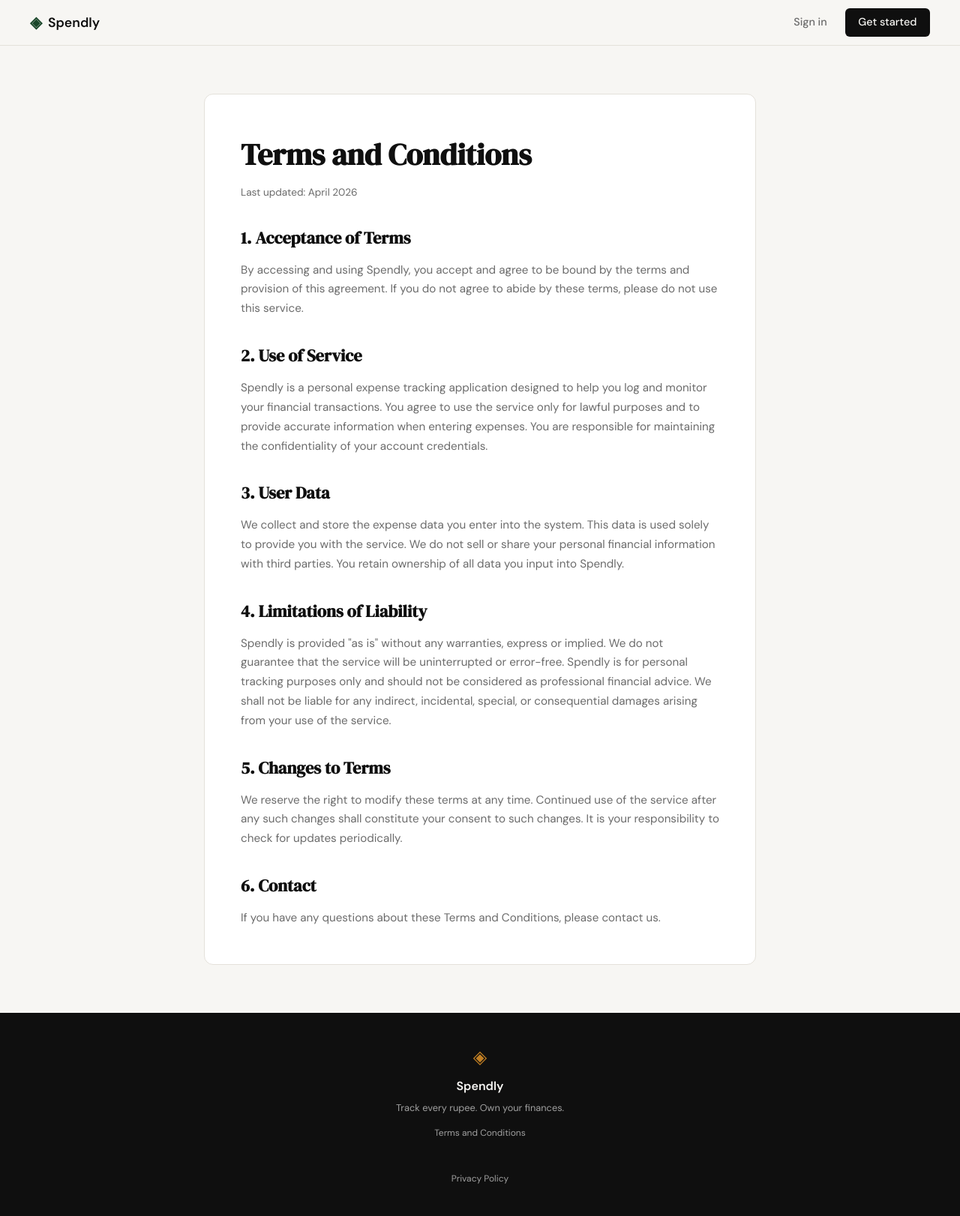
After one commit to 15y-pankaj/spendly, a Flask app: page /terms in a window 1280 px wide. The commit adds this page. Shown: the whole page at 75% size. Run offline with Flask 3, Linux system fonts and the light colour scheme.

Commit message:
landing: add terms and conditions page and route

```diff
--- a/app.py
+++ b/app.py
@@ -20,6 +20,11 @@ def register():
 @app.route("/login")
 def login():
     return render_template("login.html")
+
+
+@app.route("/terms")
+def terms():
+    return render_template("terms.html")
 
 
 # ------------------------------------------------------------------ #
--- a/static/css/style.css
+++ b/static/css/style.css
@@ -507,6 +507,72 @@ a { color: inherit; text-decoration: none; }
     color: var(--ink-faint);
 }
 
+.footer-links {
+    display: flex;
+    flex-direction: column;
+    gap: 0.5rem;
+    margin-top: 0.5rem;
+}
+
+.footer-links a {
+    font-size: 0.75rem;
+    color: var(--ink-faint);
+    transition: color 0.2s;
+}
+
+.footer-links a:hover {
+    color: var(--paper);
+}
+
+/* ------------------------------------------------------------------ */
+/* Terms and Conditions page                                           */
+/* ------------------------------------------------------------------ */
+
+.terms-section {
+    padding: 4rem 2rem;
+    max-width: 800px;
+    margin: 0 auto;
+}
+
+.terms-container {
+    background: var(--paper-card);
+    border: 1px solid var(--border);
+    border-radius: var(--radius-md);
+    padding: 3rem;
+}
+
+.terms-title {
+    font-family: var(--font-display);
+    font-size: 2.5rem;
+    color: var(--ink);
+    margin-bottom: 0.5rem;
+}
+
+.terms-updated {
+    font-size: 0.85rem;
+    color: var(--ink-muted);
+    margin-bottom: 2rem;
+}
+
+.terms-content {
+    display: flex;
+    flex-direction: column;
+    gap: 2rem;
+}
+
+.terms-block h2 {
+    font-family: var(--font-display);
+    font-size: 1.4rem;
+    color: var(--ink);
+    margin-bottom: 0.75rem;
+}
+
+.terms-block p {
+    font-size: 0.95rem;
+    color: var(--ink-muted);
+    line-height: 1.7;
+}
+
 /* ------------------------------------------------------------------ */
 /* Responsive                                                          */
 /* ------------------------------------------------------------------ */
--- a/templates/base.html
+++ b/templates/base.html
@@ -35,7 +35,7 @@
             <span class="footer-name">Spendly</span>
             <p class="footer-copy">Track every rupee. Own your finances.</p>
             <div class="footer-links">
-                <a href="#">Terms and Conditions</a><br>
+                <a href="/terms">Terms and Conditions</a><br>
                 <a href="#">Privacy Policy</a>
             </div>
         </div>
--- /dev/null
+++ b/templates/terms.html
@@ -0,0 +1,44 @@
+{% extends "base.html" %}
+
+{% block title %}Terms and Conditions — Spendly{% endblock %}
+
+{% block content %}
+<section class="terms-section">
+    <div class="terms-container">
+        <h1 class="terms-title">Terms and Conditions</h1>
+        <p class="terms-updated">Last updated: April 2026</p>
+
+        <div class="terms-content">
+            <section class="terms-block">
+                <h2>1. Acceptance of Terms</h2>
+                <p>By accessing and using Spendly, you accept and agree to be bound by the terms and provision of this agreement. If you do not agree to abide by these terms, please do not use this service.</p>
+            </section>
+
+            <section class="terms-block">
+                <h2>2. Use of Service</h2>
+                <p>Spendly is a personal expense tracking application designed to help you log and monitor your financial transactions. You agree to use the service only for lawful purposes and to provide accurate information when entering expenses. You are responsible for maintaining the confidentiality of your account credentials.</p>
+            </section>
+
+            <section class="terms-block">
+                <h2>3. User Data</h2>
+                <p>We collect and store the expense data you enter into the system. This data is used solely to provide you with the service. We do not sell or share your personal financial information with third parties. You retain ownership of all data you input into Spendly.</p>
+            </section>
+
+            <section class="terms-block">
+                <h2>4. Limitations of Liability</h2>
+                <p>Spendly is provided "as is" without any warranties, express or implied. We do not guarantee that the service will be uninterrupted or error-free. Spendly is for personal tracking purposes only and should not be considered as professional financial advice. We shall not be liable for any indirect, incidental, special, or consequential damages arising from your use of the service.</p>
+            </section>
+
+            <section class="terms-block">
+                <h2>5. Changes to Terms</h2>
+                <p>We reserve the right to modify these terms at any time. Continued use of the service after any such changes shall constitute your consent to such changes. It is your responsibility to check for updates periodically.</p>
+            </section>
+
+            <section class="terms-block">
+                <h2>6. Contact</h2>
+                <p>If you have any questions about these Terms and Conditions, please contact us.</p>
+            </section>
+        </div>
+    </div>
+</section>
+{% endblock %}
```
